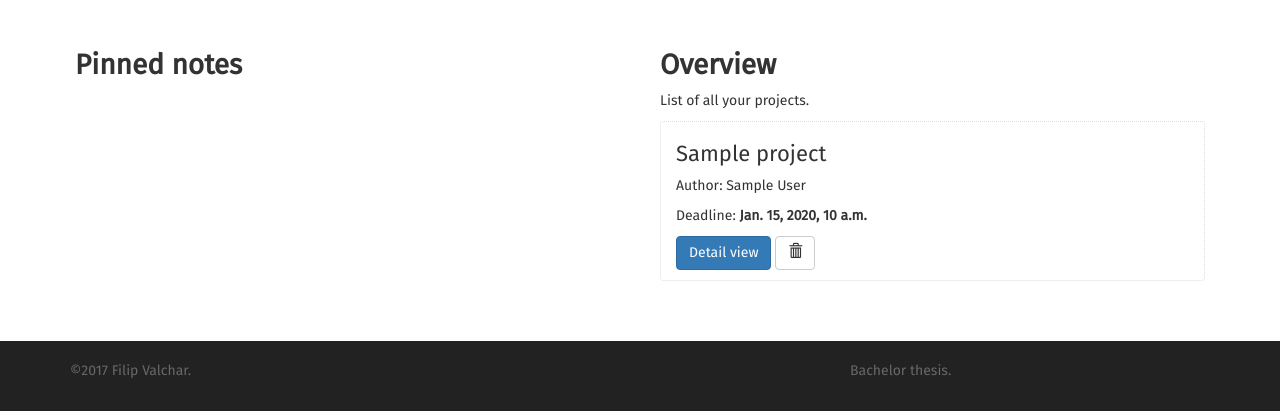
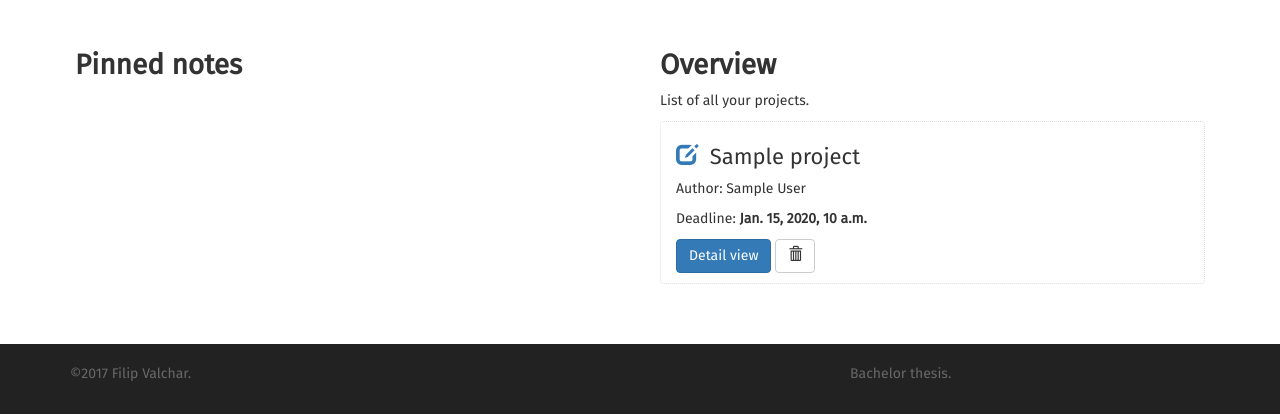
Before and after one commit to XuuRee/app-ansp, a Django app: template ansp/project/templates/project/index.html in a window 1280 px wide. Shown: the part 53-473 px from the top of the page. Run offline with Django 3.2, Linux system fonts and the light colour scheme; the template is opened without the code that fills it: most values are stand-ins (such as "Sample title", 1, 10 or a date in 2020); some libraries are stand-ins or nearby versions.

Commit message:
edit project

```diff
--- a/ansp/project/templates/project/index.html
+++ b/ansp/project/templates/project/index.html
@@ -17,7 +17,11 @@
                             <!-- project item -->
                             <div class="bck list-group-item list-group-item-action flex-column align-items-start">
                                 <div class="d-flex w-100 justify-content-between">
-                                    <h6 class="mb-1">{{ project.name }}</h6>
+                                    <!-- detail button -->
+                                    <h6>
+                                    <a href="{% url 'project:project-update' project.id_project %}">
+                                    <span class="glyphicon glyphicon-edit"></span></a> &nbsp{{ project.name }}
+                                    </h6>
                                     <p>Author: {{ project.author }}</p>
                                 </div>
                                 <p class="mb-1">Deadline: <b>{{ project.deadline }}</b></p>
--- a/ansp/project/urls.py
+++ b/ansp/project/urls.py
@@ -11,7 +11,7 @@ urlpatterns = [
     # /projects/create
     url(r'create/$', views.ProjectCreate.as_view(), name="project-create"),
     # /projects/<id_project>/update
-    url(r'project/(?P<pk>[0-9]+)/$', views.ProjectUpdate.as_view(), name="project-update"),
-    # /projects/<id_project>/delete
+    url(r'^(?P<pk>[0-9]+)/update/$', views.ProjectUpdate.as_view(), name="project-update"),
+    # /projects/<id_project>/delete !
     url(r'^(?P<pk>[0-9]+)/delete/$', views.ProjectDelete.as_view(), name="project-delete"),
 ]
```
